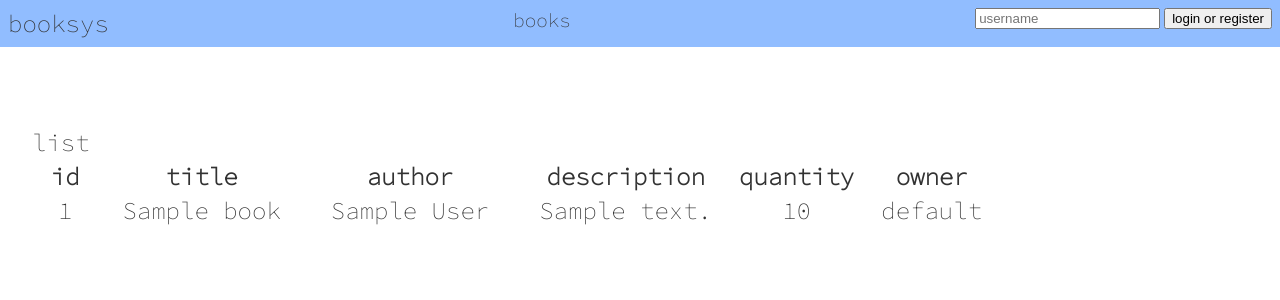
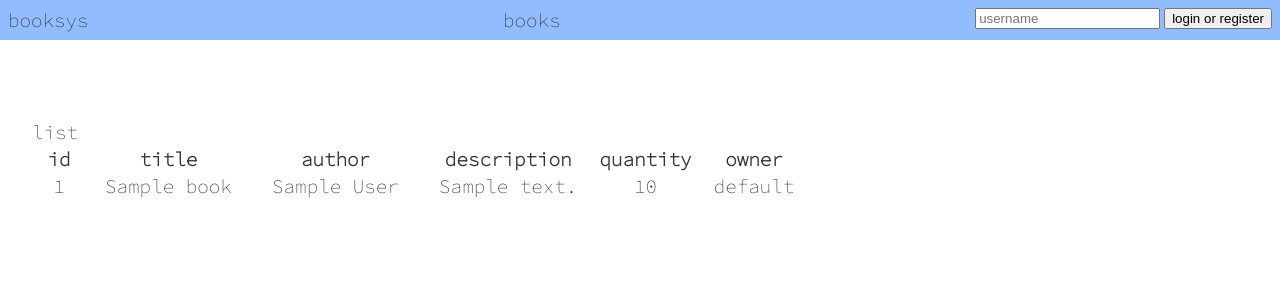
Before and after one commit to TsimpDim/BookSys, a Flask app: page / in a window 1280 px wide. Shown: the top 300 px of the page. Run offline with Flask 2, Linux system fonts and the light colour scheme; data comes from the database, SQL or seed files in the repository; tables that the repository leaves empty hold one stand-in row (values such as "Sample post").

Commit message:
Update g_styles.css

```diff
--- a/_BookSys/static/g_styles.css
+++ b/_BookSys/static/g_styles.css
@@ -6,7 +6,7 @@ body {
 .text {
     font-family: 'Source Code Pro', monospace;
     font-weight: 200;
-    font-size: 1.5em;
+    font-size: 1.2em;
 
     margin: 0;
     padding: 0;
@@ -62,6 +62,12 @@ td {
     }
 }
 
+@media (max-width: 1000px){
+    .text {
+        font-size: .8em;
+    }
+}
+
 @media (max-width: 600px){
 
     table {
```
